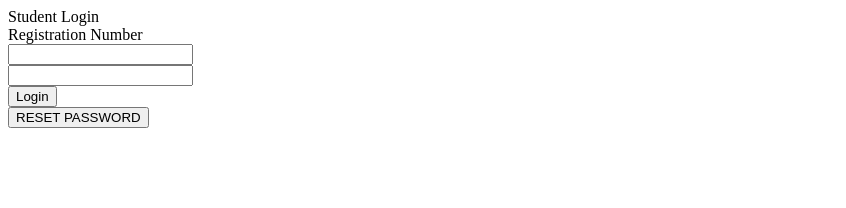
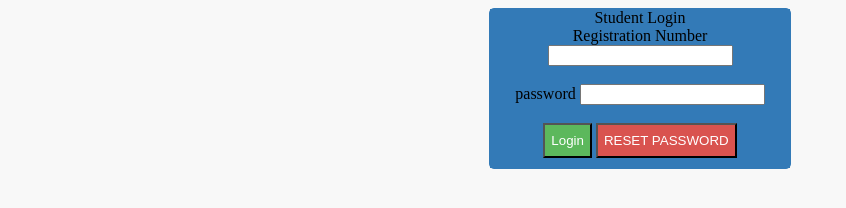
Before and after one commit to mwanginicholas/student_potal, a plain HTML site: page index.html in a window 1280 px wide. Shown: the whole page, without its empty margins (0-846 px from the left). Drawn offline with Linux system fonts and the light colour scheme.

Commit message:
basic css edit

```diff
--- a/css/style.css
+++ b/css/style.css
@@ -0,0 +1,25 @@
+body{
+	background:#f8f8f8;
+	}
+form{
+	border:1px solid ;
+	border-color:#337ab7;
+	width:300px;
+	border-radius:5px;
+
+}
+.header{
+	background:#337ab7;
+}
+.login{
+	background-color:#5cb85c;
+	height: 35px;
+	margin-bottom:10px;
+	color:#fff;
+}
+.resetpassword{
+ background-color:#d9534f;
+  height:35px;
+  color:#fff;
+
+}
--- a/index.html
+++ b/index.html
@@ -1,16 +1,20 @@
 <!DOCTYPE html>
 <html>
 <head>
+
 	<title>Meru University:Login</title>
+	<link href="css/style.css" rel="stylesheet">
 </head>
 <body>
+<center>
 <form>
-	Student Login<br>
-	Registration Number<br>
-	<input type="text" name="red"><br>
-	<input type="password" name="password"><br>
-	<input type="submit" value="Login"><br>
-	<input type="submit" value="RESET PASSWORD"><br>
+	<div class="header"> Student Login<br>
+	Registration Number
+	<input type="text" name="red"><br></br>
+	password
+	<input type="password" name="password"><br></br>
+	 <input class="login" type="submit" value="Login">
+	 <input class="resetpassword" type="submit" value="RESET PASSWORD">
 </form>
 </body>
 </html>
```
